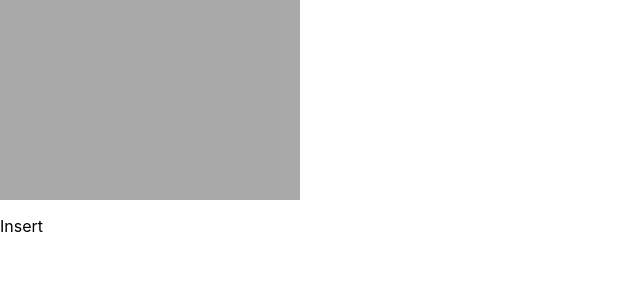
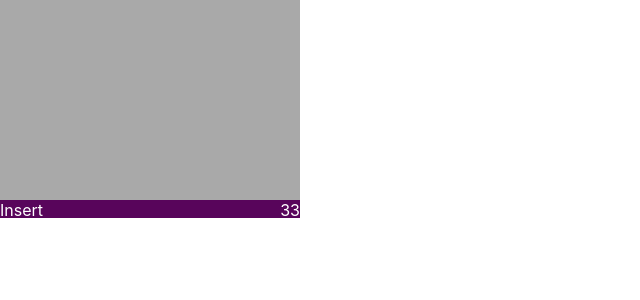
Before and after one commit to Joecool48/react-text-editor, a React (Create React App) app: page / in a window 1280 px wide. Shown: the top 300 px of the page, without its empty margins (0-640 px from the left). Built offline with nearby package versions, Linux system fonts and the light colour scheme.

Commit message:
About to change to 2d array storage. Oh oby

```diff
--- a/src/App.js
+++ b/src/App.js
@@ -24,8 +24,8 @@ class App extends Component {
   render() {
     return (
         <div>
-            <TextWindow keyComboManager={this.keyManager} width="300px" height="200px" backgroundColor="#A9A9A9" cursorColor="green" cursorMode="block" fontColor="black" />
-            <StatusBar mode={this.state.mode}/>
+            <TextWindow keyComboManager={this.keyManager} margin="0px" width="300px" height="200px" backgroundColor="#A9A9A9" cursorColor="green" cursorMode="block" fontColor="black" />
+            <StatusBar width="300px" mode={this.state.mode}/>
         </div>
       )
   }
--- a/src/StatusBar.js
+++ b/src/StatusBar.js
@@ -9,8 +9,26 @@ class StatusBar extends Component {
         this.setState({mode: newProps.mode})
     }
     render() {
-        return <div>
-            <p>{this.state.mode}</p>
+        const style = {
+            //backgroundColor: "#58055b",
+            margin: "0px",
+            float: "left",
+            color: "white"
+        }
+        const style2 = {
+            //backgroundColor: "#58055b",
+            margin: "0px",
+            float: "right",
+            color: "white"
+        }
+        const style3 = {
+            width: "300px",
+            height:  "18px",
+            backgroundColor: "#58055b"
+        }
+        return <div style={style3}>
+            <p style={style}>{this.state.mode}</p>
+            <p style={style2}>33</p>
         </div>
     }
 }
--- a/src/TextWindow.js
+++ b/src/TextWindow.js
@@ -60,10 +60,12 @@ class TextWindow extends Component {
     }
 
     defaultMoveLeft(event) {
+        if (this.state.editorMode !== INSERT_MODE && this.lineBreakSet.has(this.state.cursorPosition - 1)) return
         if (this.state.cursorPosition === 0) return
         this.setCursorPosition(this.state.cursorPosition - 1);
     }
     defaultMoveRight(event) {
+        if (this.state.editorMode !== INSERT_MODE && this.lineBreakSet.has(this.state.cursorPosition + 1)) return
         if (this.state.cursorPosition >= this.state.windowText.length) return
         this.setCursorPosition(this.state.cursorPosition + 1)
     }
@@ -76,7 +78,7 @@ class TextWindow extends Component {
         // no more lines in the array
         if (currentLineIdx === undefined) return
 
-        var prevLineIdx = this.findPrevLineBreak(this.lineBreakSet, currentLineIdx - 1)
+        var prevLineIdx = this.findPrevLineBreak(this.lineBreakSet, currentLineIdx)
 
 
         if (prevLineIdx === undefined) prevLineIdx = 0
@@ -97,7 +99,7 @@ class TextWindow extends Component {
         // no more lines in the array
         if (currentLineIdx === undefined) currentLineIdx = 0
 
-        var nextLineIdx = this.findNextLineBreak(this.lineBreakSet, this.state.cursorPosition + 1)
+        var nextLineIdx = this.findNextLineBreak(this.lineBreakSet, this.state.cursorPosition)
 
         console.log(currentLineIdx, nextLineIdx)
 
@@ -131,6 +133,7 @@ class TextWindow extends Component {
         this.keyComboManager.setMode(newMode)
     }
     switchFromInsertToNormal() {
+        if (this.state.cursorPosition > 0 && !this.lineBreakSet.has(this.state.cursorPosition - 1)) this.setCursorPosition(this.state.cursorPosition - 1)
         this.setMode(NORMAL_MODE)
     }
     switchFromNormalToInsert() {
@@ -151,6 +154,11 @@ class TextWindow extends Component {
 
     deleteLine() {
         console.log("Deleted line")
+    }
+
+    switchToAppend() {
+      if (this.state.cursorPosition < this.state.windowText.length && !this.lineBreakSet.has(this.state.cursorPosition + 1)) this.setCursorPosition(this.state.cursorPosition + 1)
+      this.switchFromNormalToInsert()
     }
 
     constructor (props) {
@@ -228,6 +236,7 @@ class TextWindow extends Component {
         this.keyComboManager.registerKeyCombo(["h"], [NORMAL_MODE], this.defaultMoveLeft.bind(this))
         this.keyComboManager.registerKeyCombo(["l"], [NORMAL_MODE], this.defaultMoveRight.bind(this))
         this.keyComboManager.registerKeyCombo(["d", "d"], [NORMAL_MODE], this.deleteLine.bind(this))
+        this.keyComboManager.registerKeyCombo(["a"], [NORMAL_MODE], this.switchToAppend.bind(this))
     }
 
     createCharSpan(key, style, text) {
```
